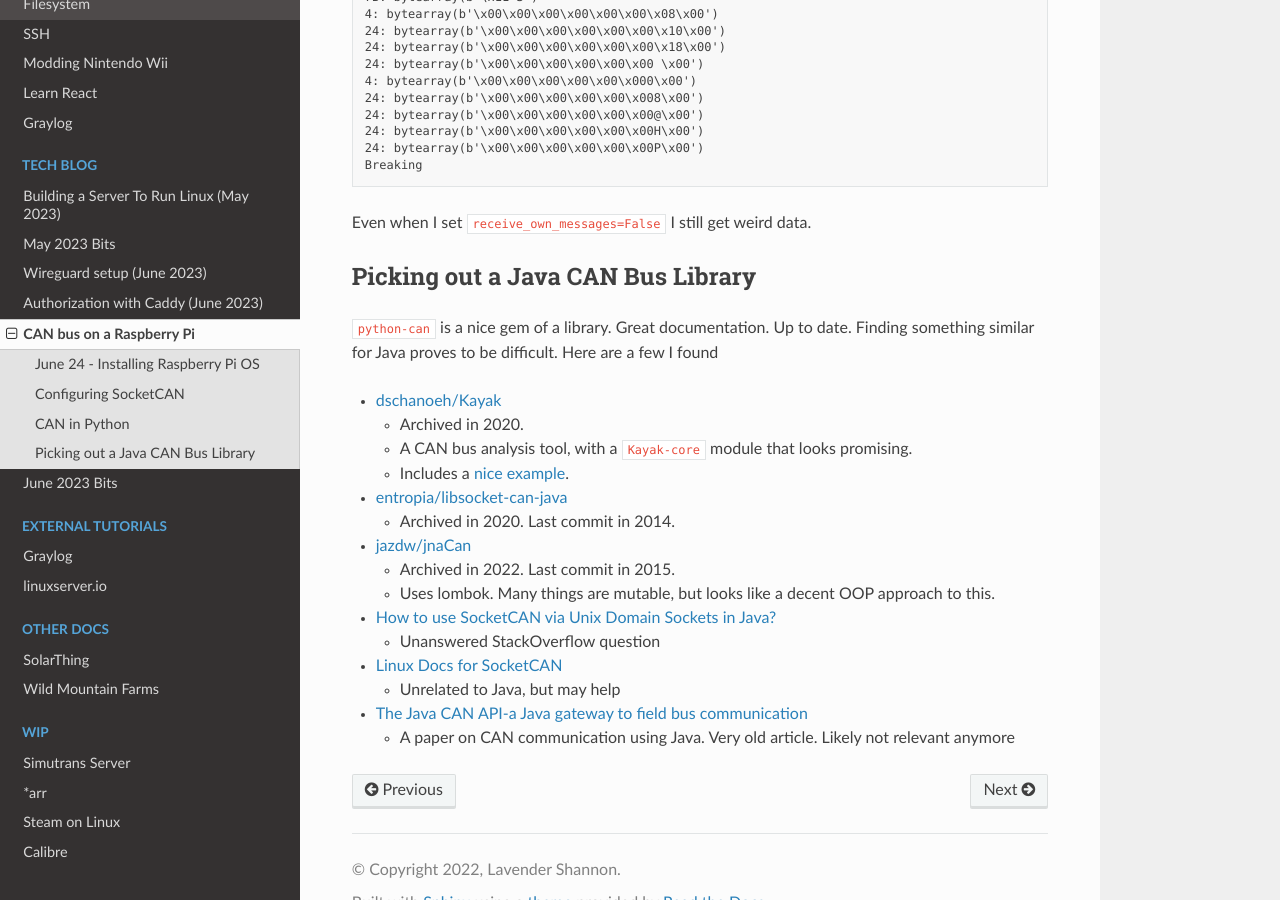
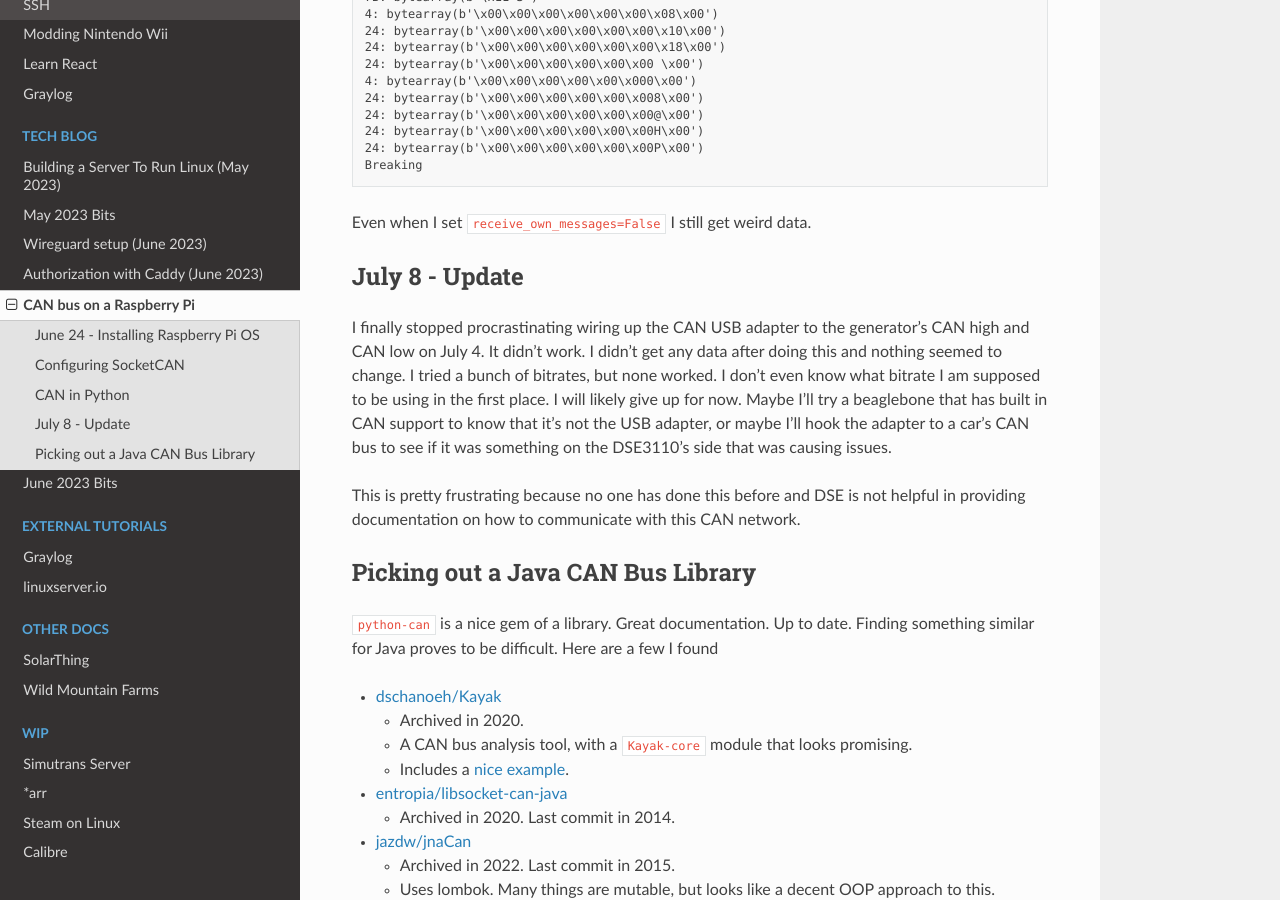
Before and after one commit to retrodaredevil/retrodaredevil, a Sphinx documentation site: the page built from docs/source/blog/tech/2023-06-can-bus-rpi.rst, in a window 1280 px wide and 900 px high, scrolled down 3162 px. Built offline with Sphinx 7.4.7 and the Read the Docs theme 2.0.0, drawn with Linux system fonts in a browser that asks for light colours.

Commit message:
Bits from yesterday, update on CAN

```diff
--- a/docs/source/blog/tech/2023-06-can-bus-rpi.rst
+++ b/docs/source/blog/tech/2023-06-can-bus-rpi.rst
@@ -156,6 +156,19 @@ Now I uncomment the ``bus.send`` line and get this:
 
 Even when I set ``receive_own_messages=False`` I still get weird data.
 
+
+July 8 - Update
+-----------------
+
+I finally stopped procrastinating wiring up the CAN USB adapter to the generator's CAN high and CAN low on July 4.
+It didn't work. I didn't get any data after doing this and nothing seemed to change.
+I tried a bunch of bitrates, but none worked. I don't even know what bitrate I am supposed to be using in the first place.
+I will likely give up for now. Maybe I'll try a beaglebone that has built in CAN support to know that it's not the USB adapter,
+or maybe I'll hook the adapter to a car's CAN bus to see if it was something on the DSE3110's side that was causing issues.
+
+This is pretty frustrating because no one has done this before and DSE is not helpful in providing documentation on how to
+communicate with this CAN network.
+
 Picking out a Java CAN Bus Library
 ------------------------------------
 
```
Also changed, not shown: docs/source/blog/tech/2023-07-bits.rst (added, +35 -0 lines).
